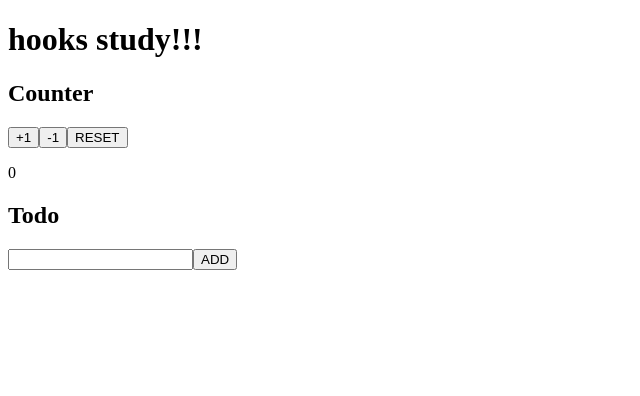
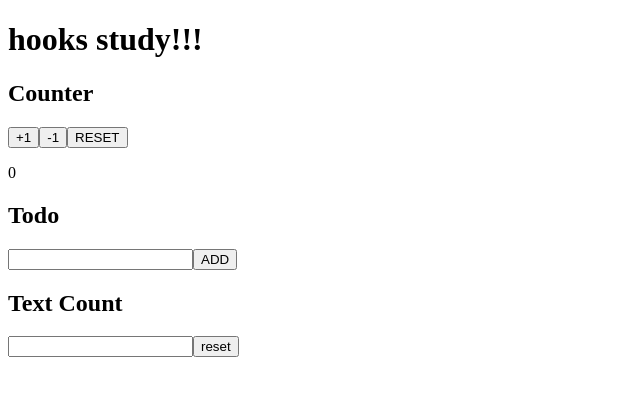
Before and after one commit to daichan2019/hooks-study, a React (Create React App) app: page / in a window 1280 px wide. Shown: the top 396 px of the page, without its empty margins (0-640 px from the left). Built offline with nearby package versions, Linux system fonts and the light colour scheme.

Commit message:
[add] TextCount

```diff
--- a/src/App.js
+++ b/src/App.js
@@ -1,6 +1,7 @@
 import React from "react";
 import { Counter } from "./components/Counter";
 import { Todo } from "./components/Todo";
+import { TextCount } from "./components/TextCount";
 
 const App = () => {
   return (
@@ -8,6 +9,7 @@ const App = () => {
       <h1>hooks study!!!</h1>
       <Counter />
       <Todo />
+      <TextCount />
     </div>
   );
 };
--- /dev/null
+++ b/src/components/TextCount.js
@@ -0,0 +1,44 @@
+import React, { useCallback, useReducer } from "react";
+
+export const TextCount = () => {
+  const reducer = (state, action) => {
+    switch (action.type) {
+      case "INPUT":
+        const error =
+          action.payload.length === 0 ? 1 : action.payload.length > 15 ? 2 : 0;
+        return {
+          text: action.payload,
+          error,
+        };
+      case "RESET":
+        return initialState;
+      default:
+        return state;
+    }
+  };
+
+  const initialState = {
+    text: "",
+    error: 0,
+  };
+
+  const [state, dispatch] = useReducer(reducer, initialState);
+
+  const handleChange = useCallback((e) => {
+    dispatch({ type: "INPUT", payload: e.target.value });
+  }, []);
+
+  const handleReset = useCallback(() => {
+    dispatch({ type: "RESET" });
+  }, []);
+
+  return (
+    <div>
+      <h2>Text Count</h2>
+      <input type="text" value={state.text} onChange={handleChange} />
+      <input type="button" value="reset" onClick={handleReset} />
+      {state.error === 1 && <p>空欄です</p>}
+      {state.error === 2 && <p>15文字以上です</p>}
+    </div>
+  );
+};
```
